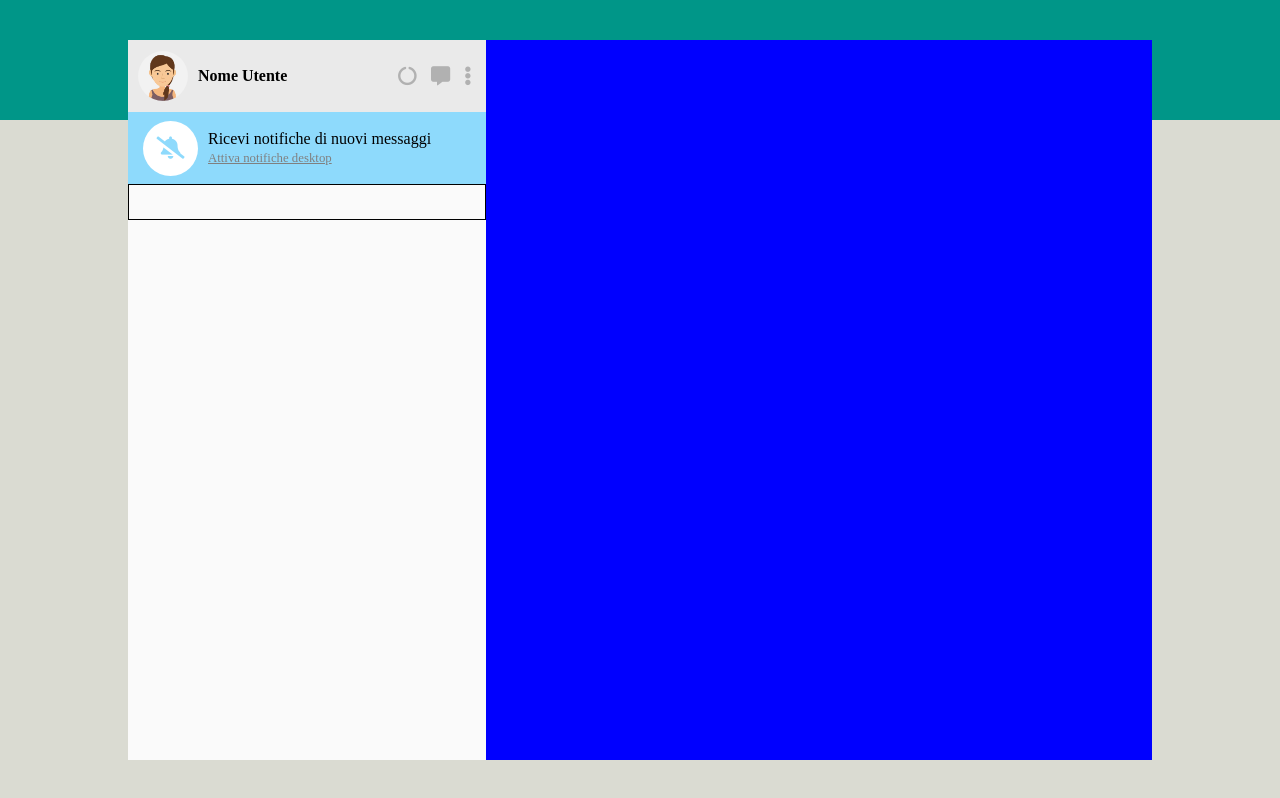
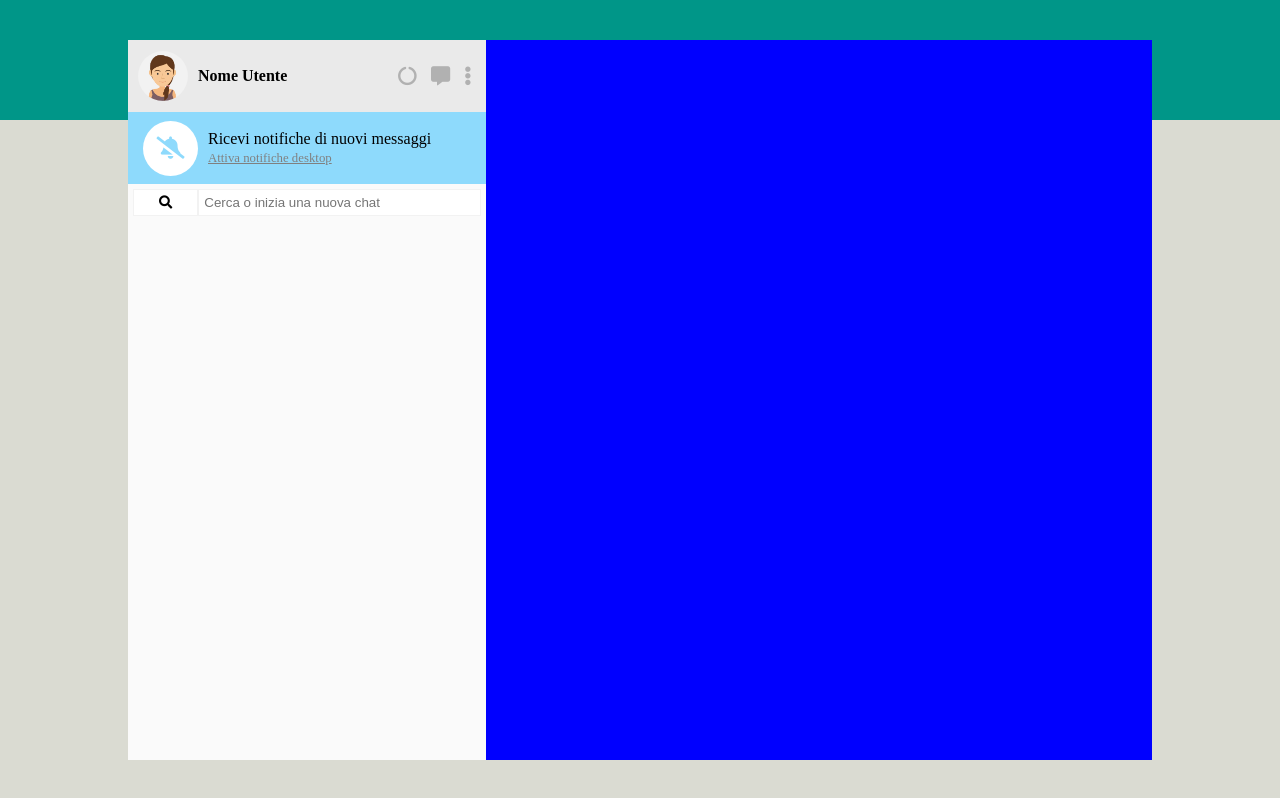
Before and after one commit to NiccoloArcioni/js-html-css-boolzap, a plain HTML site: page index.html in a window 1280 px wide. Drawn offline with nearby package versions, Linux system fonts and the light colour scheme.

Commit message:
Inserimento sezione search

```diff
--- a/css/master.css
+++ b/css/master.css
@@ -94,7 +94,26 @@ body {
     width: 100%;
     height: 5%;
     background-color: #FAFAFA;
-    border: 1px solid black;
+}
+
+#user_search .search_input {
+    display: flex;
+    align-items: center;
+    width: 100%;
+    height: 100%;
+    padding: 0 5px;
+}
+#user_search .search_input button {
+    padding: 5px 25px;
+    background-color: #fff;
+    border: 1px solid #c7c6c63b;
+
+}
+#user_search .search_input input{
+    width: 100%;
+    padding: 5px;
+    background-color: #fff;
+    border: 1px solid #c7c6c63b;
 }
 
 #user_messages {
--- a/index.html
+++ b/index.html
@@ -44,18 +44,21 @@
             </section>
 
             <!-- search -->
-            <div id="user_search">
-
-            </div>
+            <section id="user_search">
+                <div class="search_input">
+                    <button><i class="fas fa-search"></i></button>
+                    <input type="text" placeholder="Cerca o inizia una nuova chat">
+                </div>
+            </section>
 
             <!-- messages -->
-            <div id="user_messages">
+            <section id="user_messages">
                 <nav>
                     <ul>
 
                     </ul>
                 </nav>
-            </div>
+            </section>
         </div>
 
         <!-- right panel -->
```
